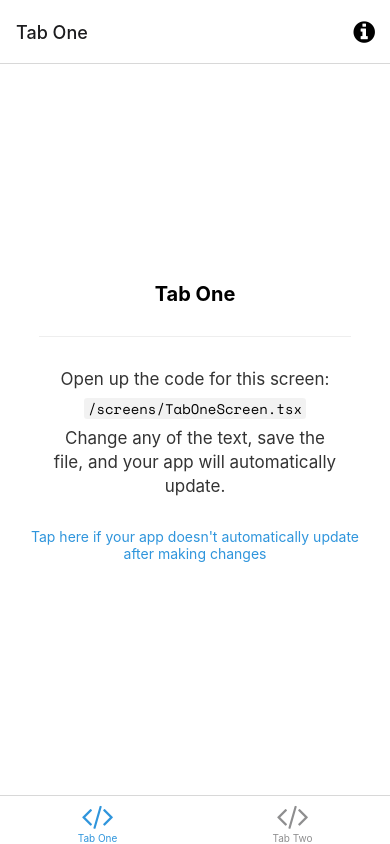
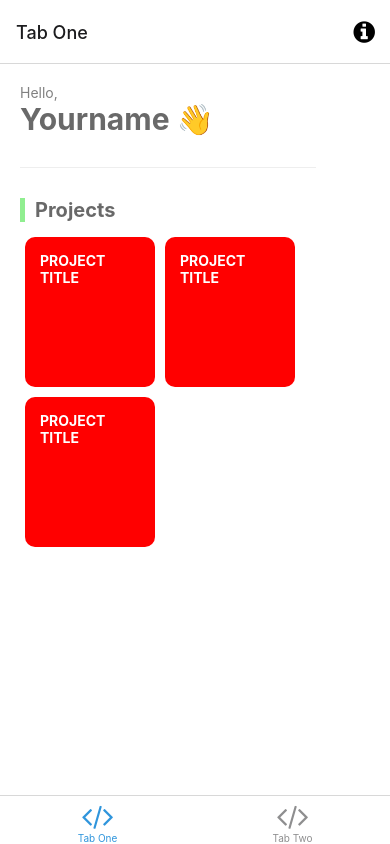
Before and after one commit to knirb/kb-pm-app, a React Native app: screen /TabOne in a window 390 px wide. Built offline with nearby package versions, Linux system fonts and the light colour scheme; what expo-linking would draw is missing.

Commit message:
added project screen

```diff
--- a/App.tsx
+++ b/App.tsx
@@ -1,10 +1,11 @@
-import { StatusBar } from 'expo-status-bar';
-import React from 'react';
-import { SafeAreaProvider } from 'react-native-safe-area-context';
+import {StatusBar} from "expo-status-bar";
+import React from "react";
+import {SafeAreaProvider} from "react-native-safe-area-context";
 
-import useCachedResources from './hooks/useCachedResources';
-import useColorScheme from './hooks/useColorScheme';
-import Navigation from './navigation';
+import useCachedResources from "./hooks/useCachedResources";
+import useColorScheme from "./hooks/useColorScheme";
+import Navigation from "./navigation";
+import TestComponent from "./components/TestComponent";
 
 export default function App() {
 	const isLoadingComplete = useCachedResources();
@@ -16,7 +17,7 @@ export default function App() {
 		return (
 			<SafeAreaProvider>
 				<Navigation colorScheme={colorScheme} />
-        <StatusBar />
+				{/* <StatusBar /> */}
 			</SafeAreaProvider>
 		);
 	}
--- /dev/null
+++ b/components/Project.tsx
@@ -0,0 +1,30 @@
+import React from "react";
+import {StyleSheet, Text} from "react-native";
+import {View} from "./Themed";
+
+interface Props {}
+
+const Project = (props: Props) => {
+	return (
+		<View style={styles.container}>
+			<Text style={styles.container__title}>PROJECT TITLE</Text>
+		</View>
+	);
+};
+
+const styles = StyleSheet.create({
+	container: {
+		margin: 5,
+		height: 150,
+		borderRadius: 10,
+		backgroundColor: "red",
+		flexBasis: 130,
+	},
+	container__title: {
+		margin: 15,
+		color: "white",
+		fontWeight: "bold",
+	},
+});
+
+export default Project;
--- /dev/null
+++ b/components/TestComponent.tsx
@@ -0,0 +1,19 @@
+import {StyleSheet, Text, View} from "react-native";
+
+import React from "react";
+
+const TestComponent = () => {
+	return (
+		<View style={styles.wrapper}>
+			<Text>HELLO WORLD!</Text>
+		</View>
+	);
+};
+
+const styles = StyleSheet.create({
+	wrapper: {
+		backgroundColor: "red",
+	},
+});
+
+export default TestComponent;
--- a/screens/TabOneScreen.tsx
+++ b/screens/TabOneScreen.tsx
@@ -1,33 +1,65 @@
-import * as React from 'react';
-import { StyleSheet } from 'react-native';
+import * as React from "react";
+import {StyleSheet, TextInput} from "react-native";
 
-import EditScreenInfo from '../components/EditScreenInfo';
-import { Text, View } from '../components/Themed';
-import { RootTabScreenProps } from '../types';
+import EditScreenInfo from "../components/EditScreenInfo";
+import {Text, View} from "../components/Themed";
+import {RootTabScreenProps} from "../types";
+import Project from "../components/Project";
 
-export default function TabOneScreen({ navigation }: RootTabScreenProps<'TabOne'>) {
+export default function TabOneScreen({navigation}: RootTabScreenProps<"TabOne">) {
 	return (
 		<View style={styles.container}>
-      <Text style={styles.title}>Tab One</Text>
+			<View style={styles.header}>
+				<Text style={styles.header__greeting}>Hello,</Text>
+				<Text style={styles.header__name}>Yourname 👋</Text>
+			</View>
 			<View style={styles.separator} lightColor="#eee" darkColor="rgba(255,255,255,0.1)" />
-      <EditScreenInfo path="/screens/TabOneScreen.tsx" />
+			<TextInput style={styles.projectsHeader} editable={false} value={"Projects"} />
+			<View style={styles.projects}>
+				<Project />
+				<Project />
+				<Project />
+			</View>
+			{/* <EditScreenInfo path="/screens/TabOneScreen.tsx" /> */}
 		</View>
 	);
 }
 
 const styles = StyleSheet.create({
 	container: {
-    flex: 1,
-    alignItems: 'center',
-    justifyContent: 'center',
+		paddingLeft: 20,
+		height: "100%",
 	},
-  title: {
+	header: {
+		paddingTop: 20,
+	},
+	header__greeting: {
+		color: "grey",
+	},
+	header__name: {
+		fontSize: 30,
+		fontWeight: "bold",
+		color: "dimgrey",
+	},
+	projectsHeader: {
 		fontSize: 20,
-    fontWeight: 'bold',
+		color: "dimgrey",
+		fontWeight: "bold",
+		borderStyle: "solid",
+		borderLeftWidth: 5,
+		borderLeftColor: "lightgreen",
+		paddingLeft: 10,
+	},
+	projects: {
+		alignItems: "center",
+		justifyContent: "flex-start",
+		flexDirection: "row",
+		flexWrap: "wrap",
+		marginTop: 10,
 	},
 	separator: {
 		marginVertical: 30,
 		height: 1,
-    width: '80%',
+		width: "80%",
 	},
 });
```
Also changed, not shown: navigation/index.tsx (+38 -31 lines), 2 other files (tests, documents, lock files or other folders). Lines whose indentation alone changed are shown as unchanged.
